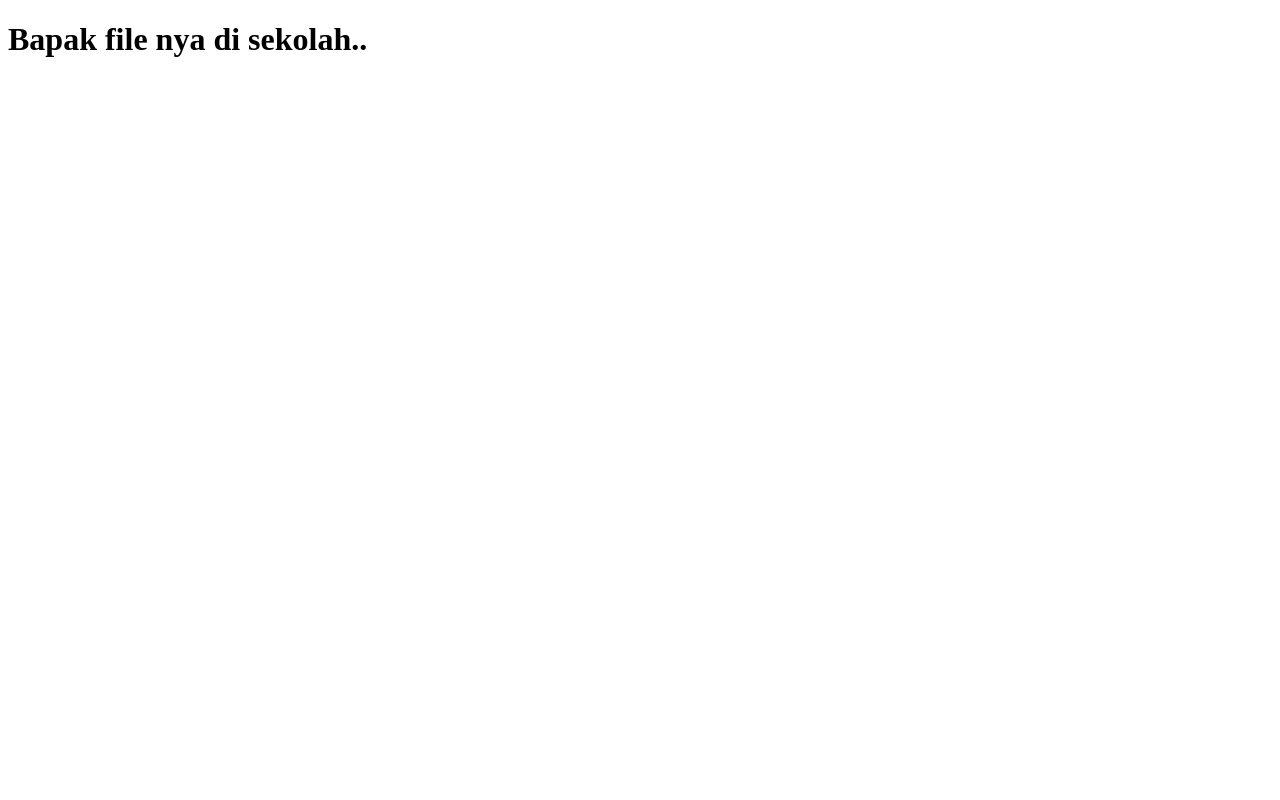
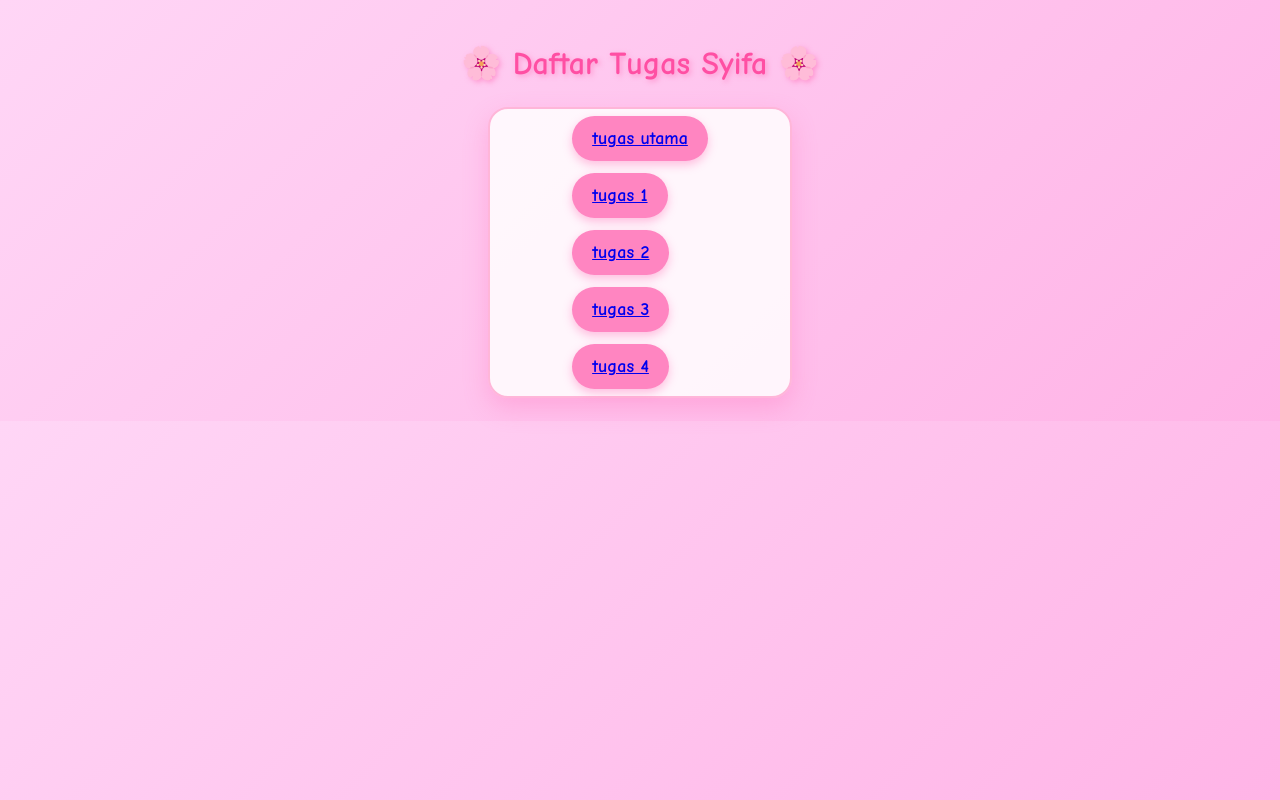
Before and after one commit to syifaramadhaninur/PWPB-syifaa, a plain HTML site: page index.html in a window 1280 px wide. Drawn offline with Linux system fonts and the light colour scheme.

Commit message:
Update index.html

```diff
--- a/index.html
+++ b/index.html
@@ -1,11 +1,62 @@
 <!DOCTYPE html>
-<html lang="en">
+<html>
 <head>
-    <meta charset="UTF-8">
-    <meta name="viewport" content="width=device-width, initial-scale=1.0">
-    <title>pwpb syifa</title>
+    <title>Daftar Tugas</title>
+    <style>
+        body {
+            font-family: 'Comic Sans MS', cursive, sans-serif;
+            background: linear-gradient(135deg, #ffd6f6, #ffb3e6);
+            padding: 15px;
+            text-align: center;
+        }
+        h1 {
+            color: #ff4fa3;
+            text-shadow: 2px 2px 5px rgba(255, 105, 180, 0.5);
+            margin-bottom: 25px;
+        }
+        .container {
+            max-width: 300px;
+            margin: auto;
+            background: rgba(255, 255, 255, 0.85);
+            border-radius: 20px;
+            box-shadow: 0 10px 25px rgba(255, 105, 180, 0.3);
+            border: 2px solid #ffb6d9;
+        }
+        .tugas {
+            display: inline-block;
+            padding: 12px 20px;
+            margin: 5px;
+            background: #ff85c1;
+            color: white;
+            border-radius: 30px;
+            font-weight: bold;
+            font-size: 18px;
+            box-shadow: 0 4px 10px rgba(255, 105, 180, 0.4);
+        }
+    </style>
 </head>
 <body>
-    <h1>Bapak file nya di sekolah..</h1>
+        <h1>🌸 Daftar Tugas Syifa 🌸</h1>
+        <div class="container">
+            <center>
+        <table>
+        <tr>
+            <td class="tugas"><a href="Tugas utama/tabel.html">tugas utama</a></td>
+        </tr>
+        <tr>
+            <td class="tugas"><a href="Tugas1/tabel3.html">tugas 1</a></td>
+        </tr>
+        <tr>
+            <td class="tugas"><a href="Tugas2/poster.html">tugas 2</a></td>
+        </tr>
+        <tr>
+            <td class="tugas"><a href="Tugas3/foto.html">tugas 3</a></td>
+        </tr>
+         <tr>
+            <td class="tugas"><a href="Tugas4/baru.html">tugas 4</a></td>
+        </tr>
+        </table>
+        </center>
+    </div>
 </body>
 </html>
```
